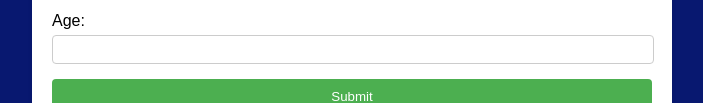
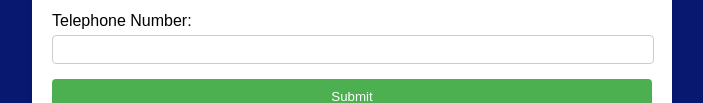
Before and after one commit to benjamin-boop/Kpaps-, a plain HTML site: page index.html in a window 1280 px wide. Shown: the part 533-636 px from the top of the page, without its empty margins (288-991 px from the left). Drawn offline with Linux system fonts and the light colour scheme.

Commit message:
Update index.html

```diff
--- a/index.html
+++ b/index.html
@@ -119,7 +119,7 @@
                 </select>
             </div>
             <div class="form-group">
-                <label for="age">Age:</label>
+                <label for="age">Telephone Number:</label>
                 <input type="number" id="age" name="age" required>
             </div>
 
```
